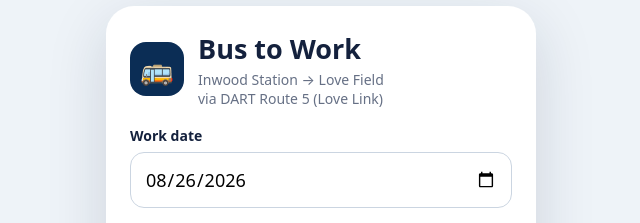
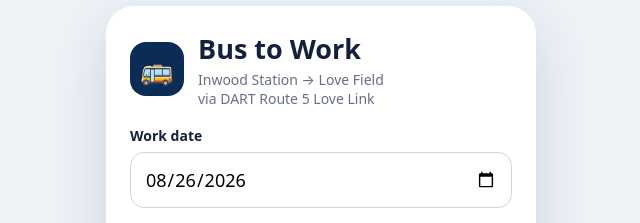
Before and after one commit to c3sultan/Bus-To-Work, a website: page public/index.html in a window 1280 px wide. Shown: the part 126-349 px from the top of the page, 319-959 px from the left. Drawn offline with Linux system fonts and the light colour scheme.

Commit message:
Remove parentheses

```diff
--- a/public/index.html
+++ b/public/index.html
@@ -77,7 +77,7 @@ button{width:100%;border:0;border-radius:16px;padding:15px 18px;font:inherit;fon
 </head>
 <body>
 <main class="card">
-  <div class="brand"><div class="badge">🚌</div><div><h1>Bus to Work</h1><p class="sub">Inwood Station → Love Field </br> via DART Route 5 &#40Love Link&#41</p></div></div>
+  <div class="brand"><div class="badge">🚌</div><div><h1>Bus to Work</h1><p class="sub">Inwood Station → Love Field </br> via DART Route 5 Love Link</p></div></div>
   <label for="date">Work date</label><input id="date" type="date">
   <label for="time">Check-in time</label><input id="time" type="time" value="06:00">
   <button class="primary" id="find">Find my bus</button>
```
